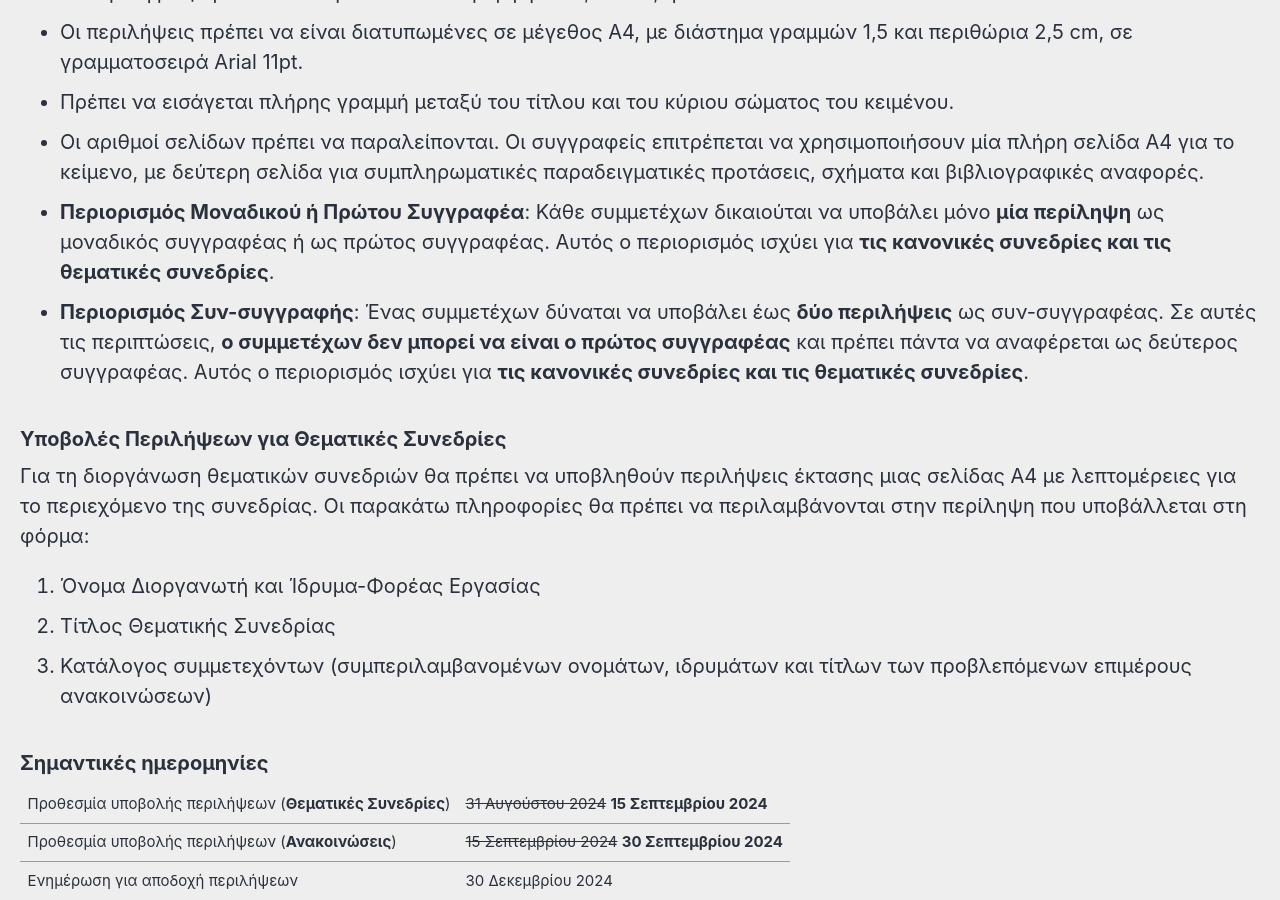
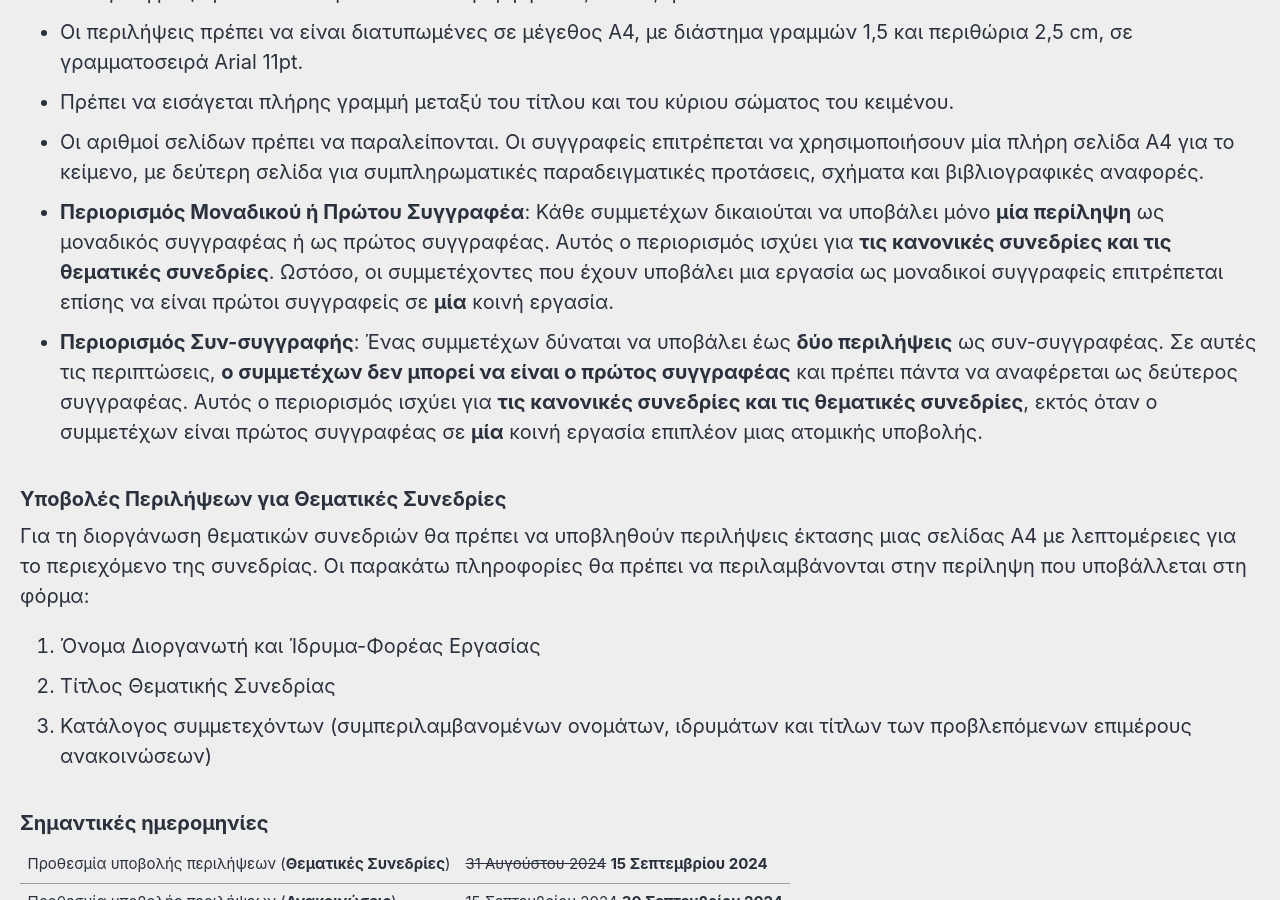
Before and after one commit to roryleung/ICGL17, a Jekyll site: the page built from _pages/gr_cfp.md, in a window 1280 px wide and 900 px high, scrolled down 1100 px. Built offline with Jekyll 4.4.1, drawn with Linux system fonts in a browser that asks for light colours; cached includes are drawn as plain includes; nearby versions of some CDN libraries.

Commit message:
Update gr_cfp.md

```diff
--- a/_pages/gr_cfp.md
+++ b/_pages/gr_cfp.md
@@ -23,8 +23,8 @@ excerpt: "23-26 Σεπτεμβρίου 2025<br>Πανεπιστήμιο του C
 - Οι περιλήψεις πρέπει να είναι διατυπωμένες σε μέγεθος Α4, με διάστημα γραμμών 1,5 και περιθώρια 2,5 cm, σε γραμματοσειρά Arial 11pt.
 - Πρέπει να εισάγεται πλήρης γραμμή μεταξύ του τίτλου και του κύριου σώματος του κειμένου.
 - Οι αριθμοί σελίδων πρέπει να παραλείπονται. Οι συγγραφείς επιτρέπεται να χρησιμοποιήσουν μία πλήρη σελίδα Α4 για το κείμενο, με δεύτερη σελίδα για συμπληρωματικές παραδειγματικές προτάσεις, σχήματα και βιβλιογραφικές αναφορές.
-- **Περιορισμός Μοναδικού ή Πρώτου Συγγραφέα**: Κάθε συμμετέχων δικαιούται να υποβάλει μόνο **μία περίληψη** ως μοναδικός συγγραφέας ή ως πρώτος συγγραφέας. Αυτός ο περιορισμός ισχύει για **τις κανονικές συνεδρίες και τις θεματικές συνεδρίες**.
-- **Περιορισμός Συν-συγγραφής**:   Ένας συμμετέχων δύναται να υποβάλει έως **δύο περιλήψεις** ως συν-συγγραφέας. Σε αυτές τις περιπτώσεις, **ο συμμετέχων δεν μπορεί να είναι ο πρώτος συγγραφέας** και πρέπει πάντα να αναφέρεται ως δεύτερος συγγραφέας. Αυτός ο περιορισμός ισχύει για **τις κανονικές συνεδρίες και τις θεματικές συνεδρίες**.
+- **Περιορισμός Μοναδικού ή Πρώτου Συγγραφέα**: Κάθε συμμετέχων δικαιούται να υποβάλει μόνο **μία περίληψη** ως μοναδικός συγγραφέας ή ως πρώτος συγγραφέας. Αυτός ο περιορισμός ισχύει για **τις κανονικές συνεδρίες και τις θεματικές συνεδρίες**. Ωστόσο, οι συμμετέχοντες που έχουν υποβάλει μια εργασία ως μοναδικοί συγγραφείς επιτρέπεται επίσης να είναι πρώτοι συγγραφείς σε **μία** κοινή εργασία.
+- **Περιορισμός Συν-συγγραφής**:   Ένας συμμετέχων δύναται να υποβάλει έως **δύο περιλήψεις** ως συν-συγγραφέας. Σε αυτές τις περιπτώσεις, **ο συμμετέχων δεν μπορεί να είναι ο πρώτος συγγραφέας** και πρέπει πάντα να αναφέρεται ως δεύτερος συγγραφέας. Αυτός ο περιορισμός ισχύει για **τις κανονικές συνεδρίες και τις θεματικές συνεδρίες**, εκτός όταν ο συμμετέχων είναι πρώτος συγγραφέας σε **μία** κοινή εργασία επιπλέον μιας ατομικής υποβολής.
 
 
 ### Υποβολές Περιλήψεων για Θεματικές Συνεδρίες
```
